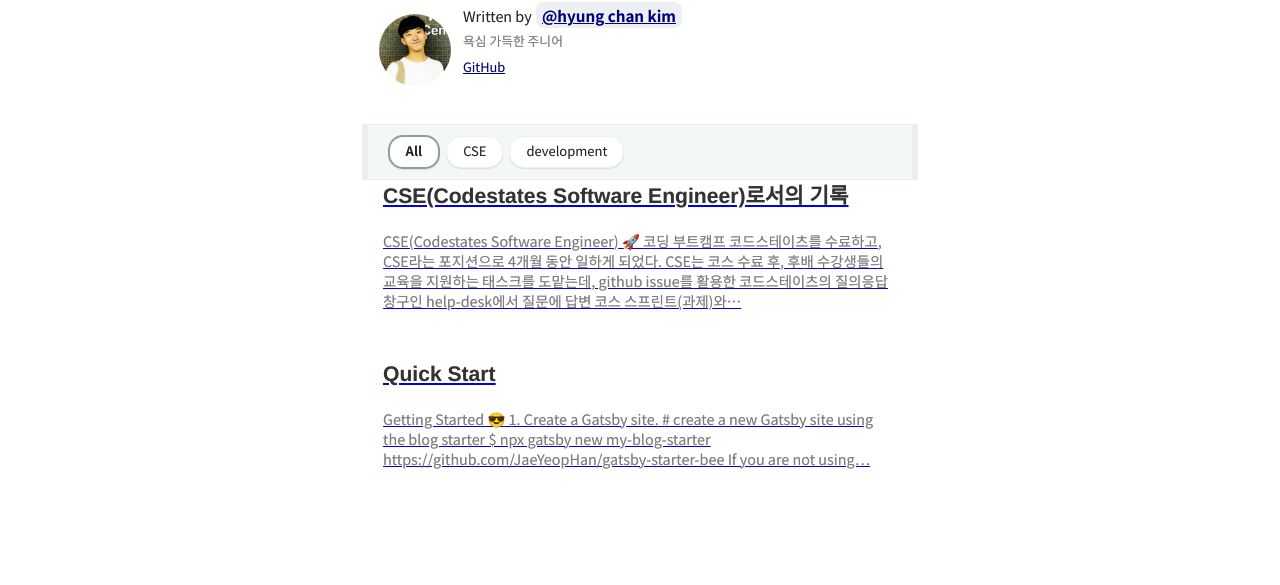
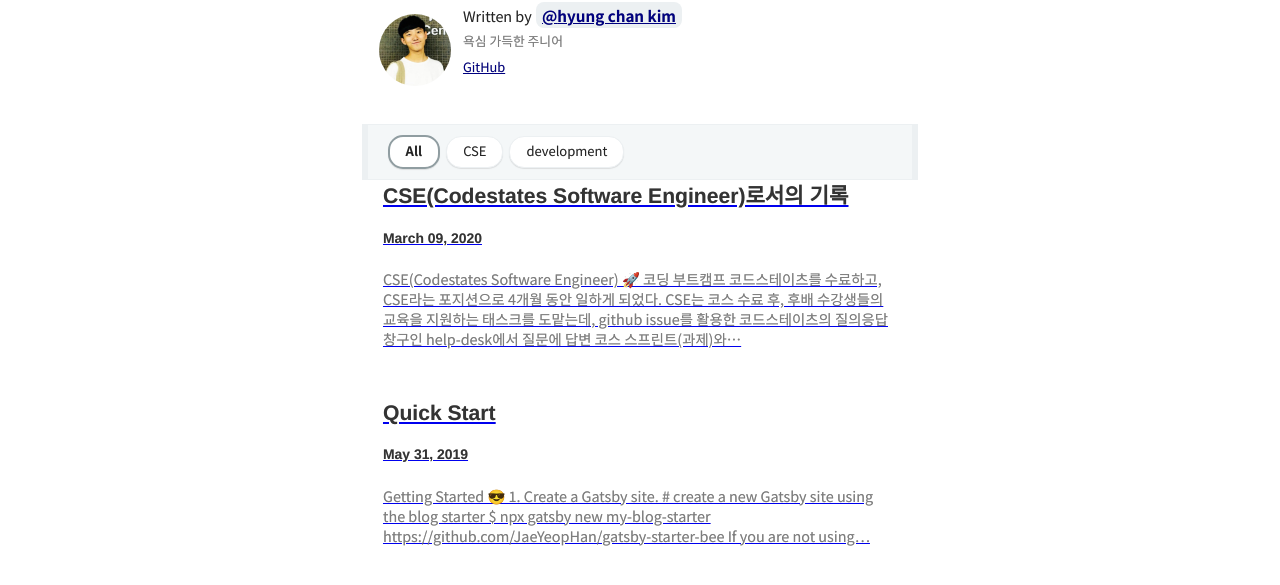
Before and after one commit to chanste/phano-log, a Gatsby site: page / in a window 1280 px wide. Shown: the part 195-780 px from the top of the page. Built offline with nearby package versions, Linux system fonts and the light colour scheme; Gatsby itself is replaced by a stand-in of ours; some packages are replaced by stand-ins of ours; what typography-theme-github would draw is missing.

Commit message:
리스트에 날짜 추가!

```diff
--- a/src/components/thumbnail-item/index.jsx
+++ b/src/components/thumbnail-item/index.jsx
@@ -8,6 +8,7 @@
   <Link className={`thumbnail ${TARGET_CLASS}`} to={node.fields.slug}>
     <div key={node.fields.slug}>
       <h3>{node.frontmatter.title || node.fields.slug}</h3>
+      <h5>{node.frontmatter.date || node.fields.slug}</h5>
       <p dangerouslySetInnerHTML={{ __html: node.excerpt }} />
     </div>
   </Link>
--- a/src/styles/dark-theme.scss
+++ b/src/styles/dark-theme.scss
@@ -48,6 +48,9 @@
     h3 {
       color: $dark-light-font-color;
     }
+    h5 {
+      color: $dark-light-font-color;
+    }
     p {
       color: $dark-middle-font-color;
     }
--- a/src/styles/light-theme.scss
+++ b/src/styles/light-theme.scss
@@ -47,6 +47,9 @@
     h3 {
       color: $dark-gray;
     }
+    h5 {
+      color: $dark-gray;
+    }
     p {
       color: $middle-gray;
     }
```
